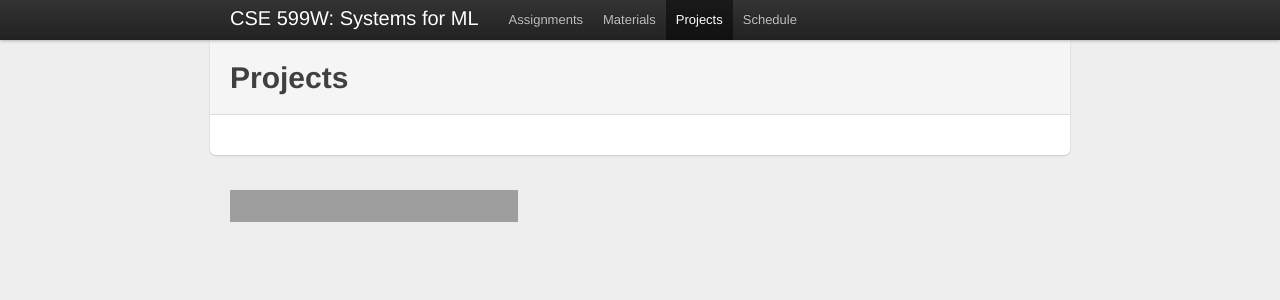
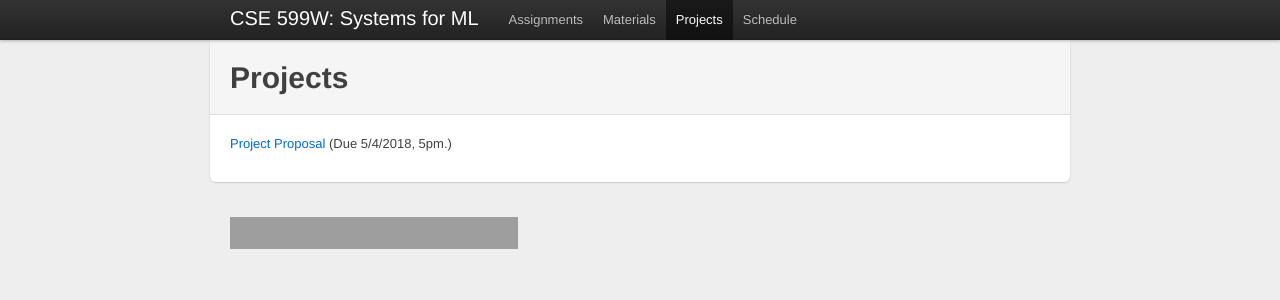
Before and after one commit to dlsys-course/dlsys-course.github.io, a Jekyll site: the page built from project.md, in a window 1280 px wide. Shown: the top 300 px of the page. Built offline with Jekyll 4.4.1, drawn with Linux system fonts in a browser that asks for light colours; grey boxes are pictures that could not be loaded.

Commit message:
Add project proposal link.

```diff
--- a/project.md
+++ b/project.md
@@ -6,3 +6,5 @@ group: navigation
 description: ""
 ---
 {% include JB/setup %}
+
+[Project Proposal](https://canvas.uw.edu/courses/1199471/assignments/4235351) (Due 5/4/2018, 5pm.)
```
